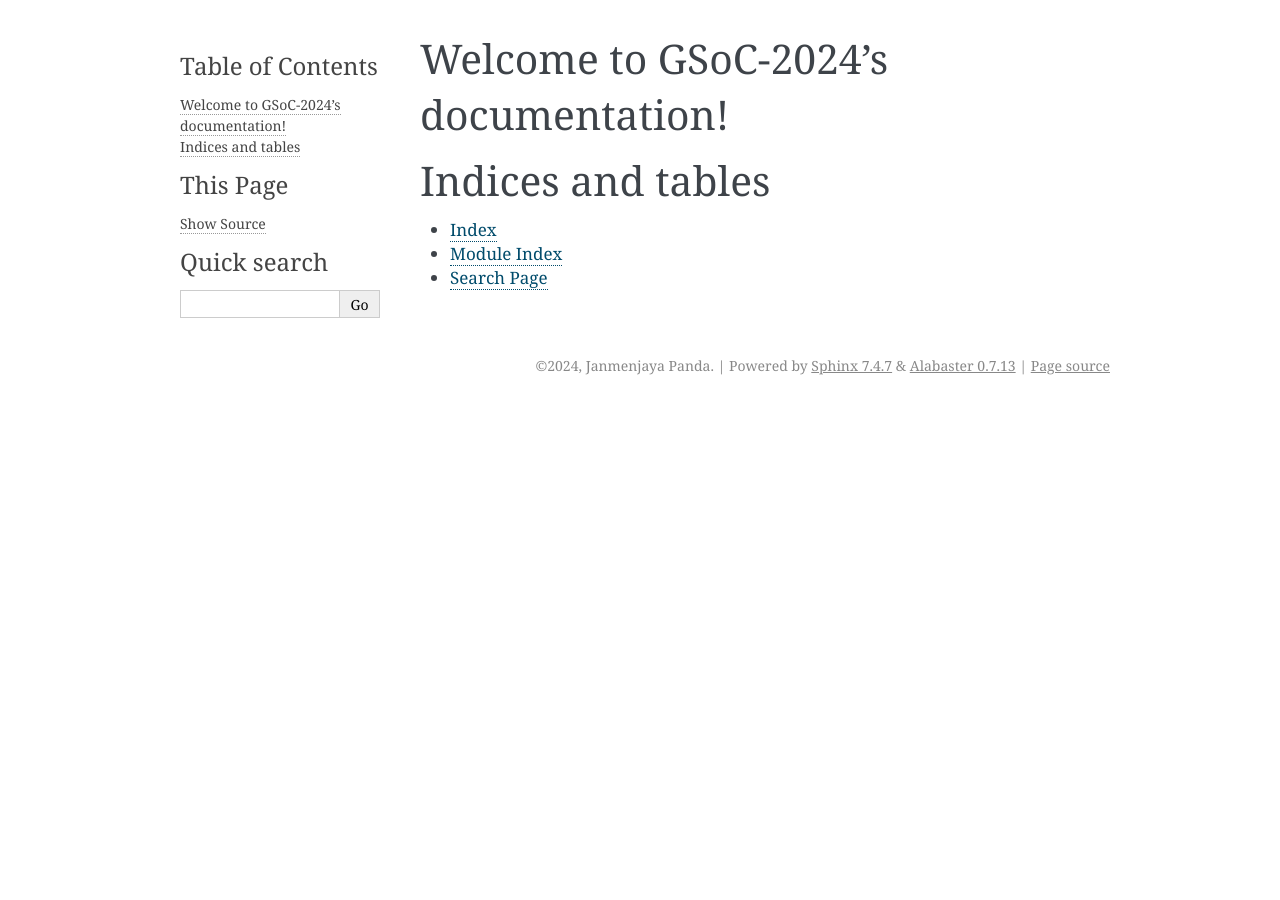
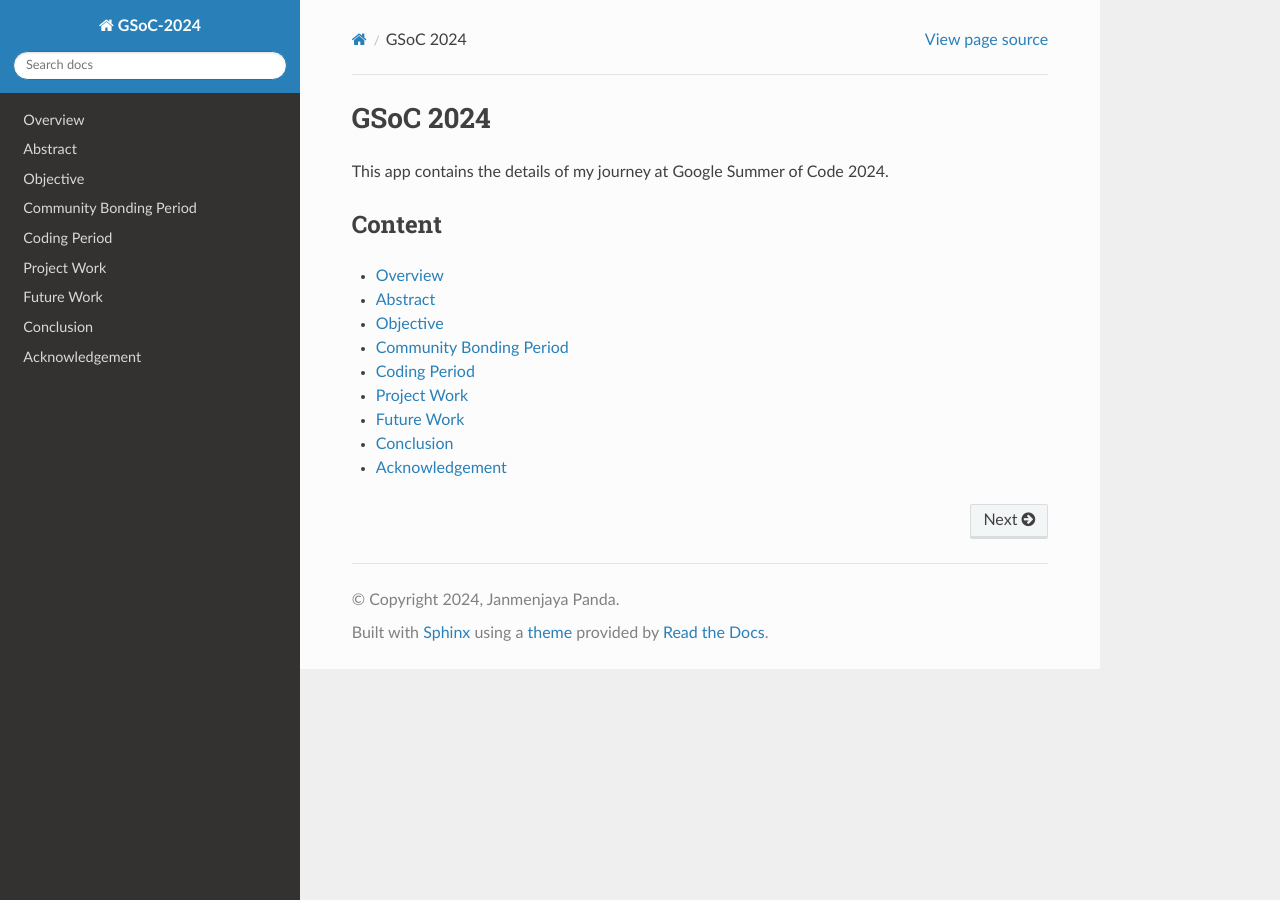
Before and after one commit to janmenjayap/GSoC-2024, a Sphinx documentation site: the page built from docs/index.rst, in a window 1280 px wide. Built offline with Sphinx 7.4.7 and the Read the Docs theme 3.1.0, drawn with Linux system fonts in a browser that asks for light colours.

Commit message:
initialized the content

```diff
--- /dev/null
+++ b/docs/abstract.rst
@@ -0,0 +1,4 @@
+.. _abstract:
+
+Abstract
+--------
--- /dev/null
+++ b/docs/acknowledgement.rst
@@ -0,0 +1,4 @@
+.. _acknowledgement:
+
+Acknowledgement
+---------------
--- /dev/null
+++ b/docs/community_bonding_period.rst
@@ -0,0 +1,4 @@
+.. _community_bonding_period:
+
+Community Bonding Period
+------------------------
--- /dev/null
+++ b/docs/conclusion.rst
@@ -0,0 +1,4 @@
+.. _conclusion:
+
+Conclusion
+----------
--- a/docs/conf.py
+++ b/docs/conf.py
@@ -23,5 +23,7 @@ exclude_patterns = ['_build', 'Thumbs.db', '.DS_Store']
 # -- Options for HTML output -------------------------------------------------
 # https://www.sphinx-doc.org/en/master/usage/configuration.html#options-for-html-output
 
-html_theme = 'alabaster'
+import sphinx_rtd_theme
+
+html_theme = 'sphinx_rtd_theme'
 html_static_path = ['_static']
--- /dev/null
+++ b/docs/future_work.rst
@@ -0,0 +1,4 @@
+.. _future_work:
+
+Future Work
+-----------
--- a/docs/index.rst
+++ b/docs/index.rst
@@ -1,20 +1,36 @@
-.. GSoC-2024 documentation master file, created by
-   sphinx-quickstart on Sun Nov  3 17:41:47 2024.
+.. GSoC documentation master file, created by
+   sphinx-quickstart on Sun Nov  3 11:48:31 2024.
    You can adapt this file completely to your liking, but it should at least
    contain the root `toctree` directive.
 
-Welcome to GSoC-2024's documentation!
-=====================================
+GSoC 2024
+=========
+
+This app contains the details of my journey at Google Summer of Code 2024.
+
+Content
+--------
+
+* :ref:`Overview <overview>`
+* :ref:`Abstract <abstract>`
+* :ref:`Objective <objective>`
+* :ref:`Community Bonding Period <community_bonding_period>`
+* :ref:`Coding Period <coding_period>`
+* :ref:`Project Work <project_work>`
+* :ref:`Future Work <future_work>`
+* :ref:`Conclusion <conclusion>`
+* :ref:`Acknowledgement <acknowledgement>`
 
 .. toctree::
    :maxdepth: 2
-   :caption: Contents:
+   :hidden:
 
-
-
-Indices and tables
-==================
-
-* :ref:`genindex`
-* :ref:`modindex`
-* :ref:`search`
+   overview.rst
+   abstract.rst
+   objective.rst
+   community_bonding_period.rst
+   coding_period.rst
+   project_work.rst
+   future_work.rst
+   conclusion.rst
+   acknowledgement.rst
--- /dev/null
+++ b/docs/objective.rst
@@ -0,0 +1,4 @@
+.. _objective:
+
+Objective
+---------
--- /dev/null
+++ b/docs/overview.rst
@@ -0,0 +1,4 @@
+.. _overview:
+
+Overview
+--------
--- /dev/null
+++ b/docs/project_work.rst
@@ -0,0 +1,4 @@
+.. _project_work:
+
+Project Work
+------------
```
Also changed, not shown: docs/coding_period.rst (added, +9 -0 lines).
